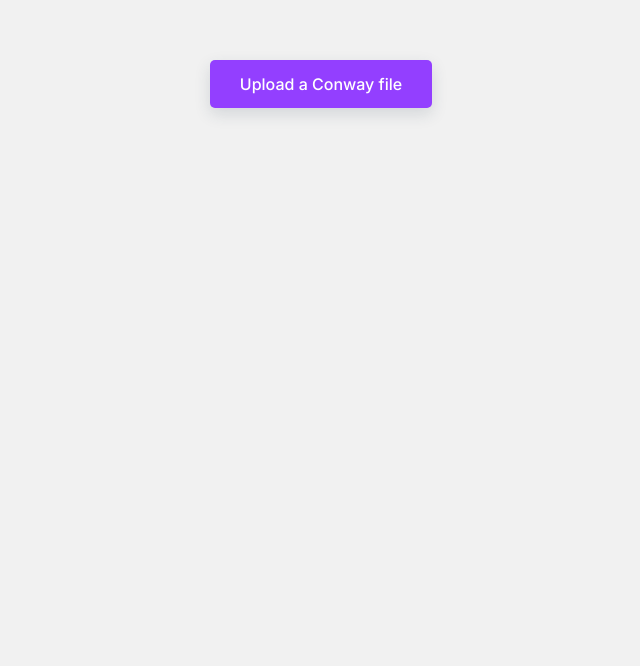
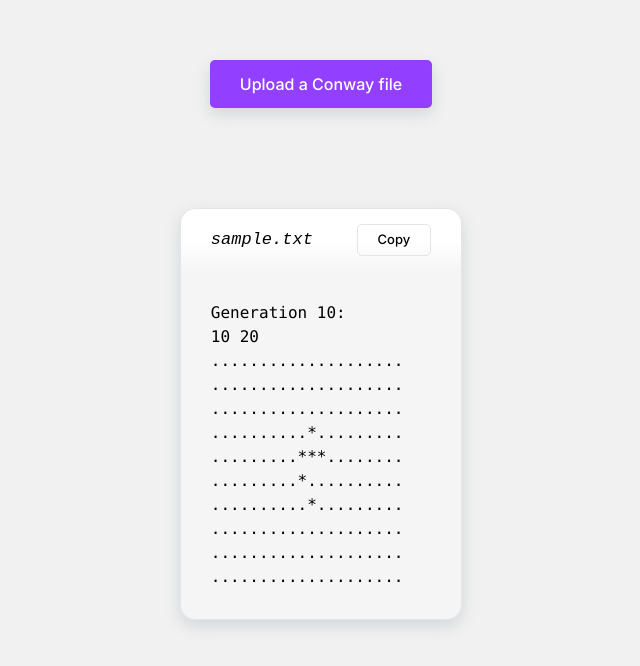
Before and after one commit to retini/conway-game-of-life, a React (Create React App) app: page / in a window 1280 px wide. Shown: the top 666 px of the page, without its empty margins (319-959 px from the left). Built offline with nearby package versions, Linux system fonts and the light colour scheme.

Commit message:
Implement `ClipboardContent` to show a sample Conway file

```diff
--- /dev/null
+++ b/src/components/ClipboardContent/ClipboardContent.css
@@ -0,0 +1,40 @@
+.clipboardContent {
+	border: 1px solid var(--border-primary);
+	border-radius: 15px;
+	box-shadow: var(--shadow-medium);
+}
+
+.clipboardContent .head {
+	padding: 15px 30px;
+	border-top-left-radius: 15px;
+	border-top-right-radius: 15px;
+	display: flex;
+	justify-content: space-between;
+	align-items: baseline;
+	background-color: var(--bg-primary);
+	background: linear-gradient(180deg, var(--bg-primary) 50%, var(--bg-tertiary) 100%);
+}
+
+.clipboardContent .head .title {
+	font-family: monospace;
+	font-style: italic;
+	font-size: 17px;
+}
+
+.clipboardContent .head button {
+	background-color: transparent;
+	border: 0;
+	padding: 5px 20px;
+	border-radius: 5px;
+	border: 1px solid var(--border-primary);
+	font-size: 13px;
+	cursor: pointer;
+	font-weight: 500;
+}
+
+.clipboardContent .content {
+	padding: 30px;
+	border-bottom-left-radius: 15px;
+	border-bottom-right-radius: 15px;
+	background-color: var(--bg-tertiary);
+}
--- /dev/null
+++ b/src/components/ClipboardContent/ClipboardContent.tsx
@@ -0,0 +1,41 @@
+import { useState } from 'react';
+import './ClipboardContent.css';
+
+type ClipboardContentProps = {
+	title: string;
+	content: string;
+};
+
+const ClipboardContent = ({ title, content }: ClipboardContentProps) => {
+	let [isCopied, setIsCopied] = useState<boolean>(false);
+
+	const onCopy = async (): Promise<void> => {
+		if (isCopied) return;
+		try {
+			await navigator.clipboard.writeText(content);
+		} catch (err) {
+			alert('Copy to clipboard failed. Please try manually copying the text or adjusting your browser settings');
+			return;
+		}
+		setIsCopied(true);
+		setTimeout(() => {
+			setIsCopied(false);
+		}, 2000);
+	};
+
+	return (
+		<div className='clipboardContent'>
+			<div className='head'>
+				<span className='title'>{title}</span>
+				<button onClick={onCopy}>{isCopied ? '✓ Copied' : 'Copy'}</button>
+			</div>
+			<div className='content'>
+				<pre>
+					<code>{content}</code>
+				</pre>
+			</div>
+		</div>
+	);
+};
+
+export default ClipboardContent;
--- a/src/components/Main/Main.css
+++ b/src/components/Main/Main.css
@@ -3,3 +3,7 @@
 	margin: auto;
 	padding: 30px 10px;
 }
+
+.main .clipboardContent {
+	margin-top: 70px;
+}
--- a/src/components/Main/Main.tsx
+++ b/src/components/Main/Main.tsx
@@ -3,8 +3,10 @@ import './Main.css';
 import ConwayGrid from '../ConwayGrid/ConwayGrid';
 import CustomFileInput from '../CustomFileInput/CustomFileInput';
 import Alert from '../Alert/Alert';
+import ClipboardContent from '../ClipboardContent/ClipboardContent';
 import { ConwayData, computeNextGeneration } from '../../lib/conway';
 import { checkConwayFile, parseConwayFile } from '../../lib/file';
+import CONWAY_FILE_SAMPLE from '../../sampleData/conwayFileSample';
 
 const Main = () => {
 	let [isLoading, setIsLoading] = useState<boolean>(false);
@@ -72,6 +74,7 @@ const Main = () => {
 				<>
 					<CustomFileInput onFileUpload={onFileUpload} />
 					{errorMessage && <Alert message={errorMessage} />}
+					<ClipboardContent title='sample.txt' content={CONWAY_FILE_SAMPLE} />
 				</>
 			)}
 		</div>
--- a/src/index.css
+++ b/src/index.css
@@ -1,6 +1,7 @@
 :root {
 	--bg-primary: #fff;
 	--bg-secondary: #f1f1f1;
+	--bg-tertiary: #f5f5f5;
 	--border-primary: #e5e5e5;
 	--accent-primary: #933fff;
 	--shadow-medium: 0 6px 16px rgba(40, 60, 80, 0.15);
--- /dev/null
+++ b/src/sampleData/conwayFileSample.ts
@@ -0,0 +1,15 @@
+const CONWAY_FILE_SAMPLE = `Generation 10:
+10 20
+....................
+....................
+....................
+..........*.........
+.........***........
+.........*..........
+..........*.........
+....................
+....................
+....................
+`;
+
+export default CONWAY_FILE_SAMPLE;
```
Also changed, not shown: src/sampleData/conwayFileSample.txt (renamed from src/sampleData/conway_sample_data.txt).
